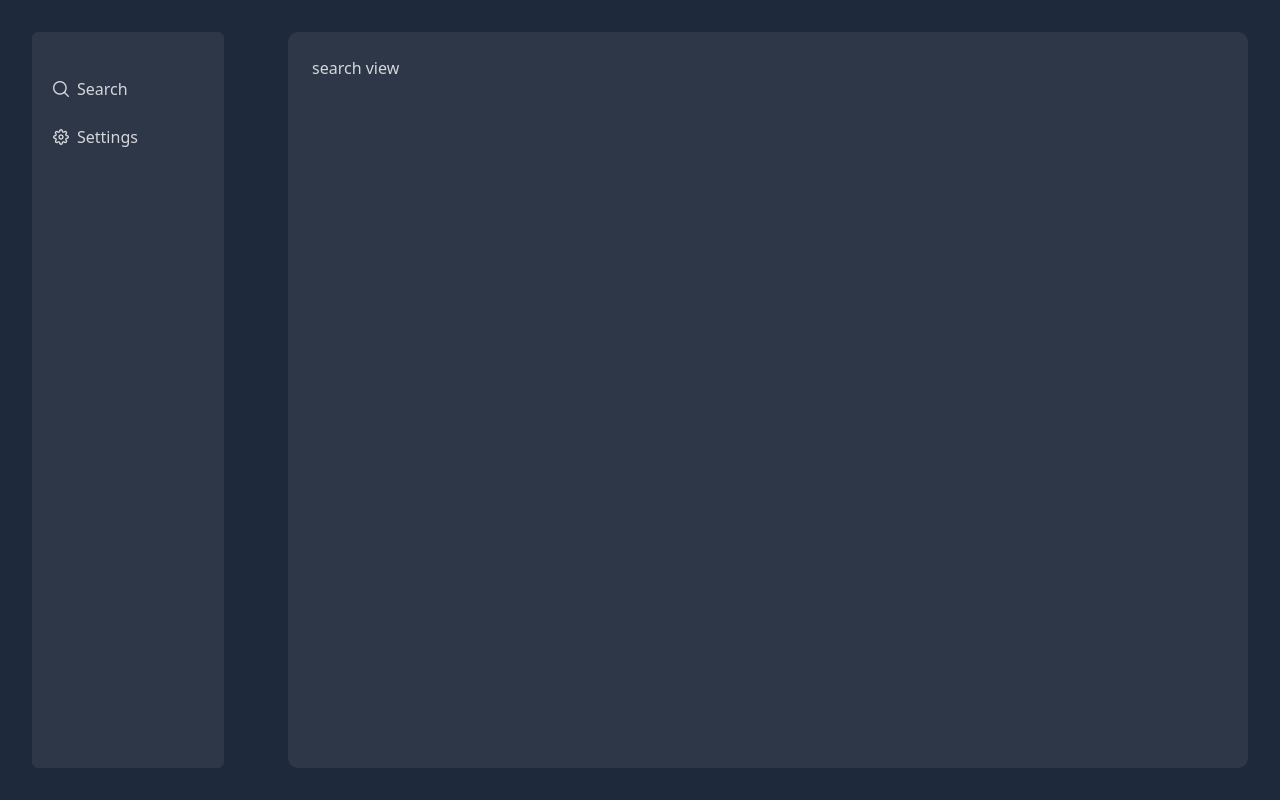
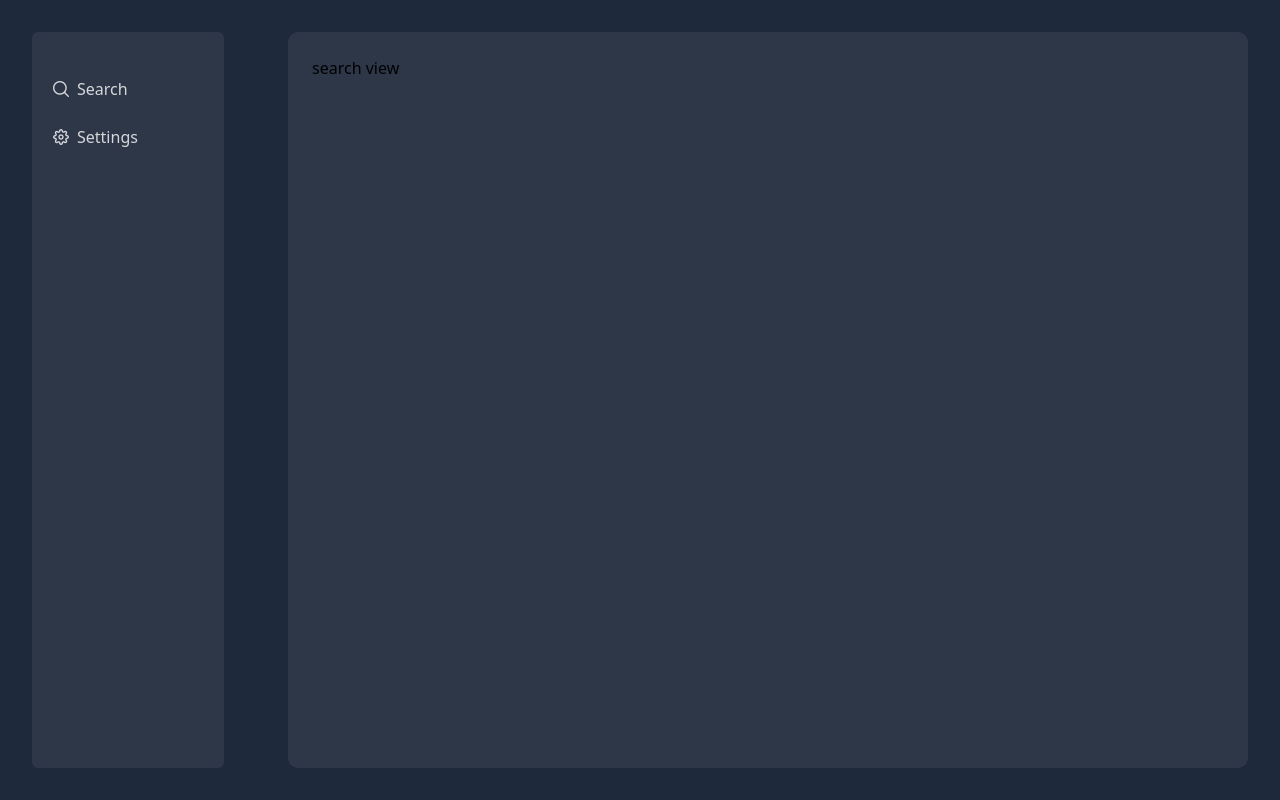
Before and after one commit to Stegnerd/vgtracker, a Vue app: page /#/search in a window 1280 px wide. Built offline with nearby package versions, Linux system fonts and the light colour scheme.

Commit message:
truncate out bad classes

```diff
--- a/src/layouts/LayoutDefault.vue
+++ b/src/layouts/LayoutDefault.vue
@@ -7,7 +7,7 @@ import NavBar from '../components/NavBar.vue';
     <div class='relative flex flex-grow'>
       <NavBar class='p-6 space-y-6 w-64'></NavBar>
       <Suspense>
-        <main class='bg-white dark:bg-surface-700 text-surface-700 flex-1 p-6 main-card dark:text-white/80'>
+        <main class='bg-white dark:bg-surface-700  flex-1 p-6 main-card'>
           <RouterView></RouterView>
         </main>
       </Suspense>
--- a/src/views/SettingView.vue
+++ b/src/views/SettingView.vue
@@ -22,7 +22,7 @@ const schema = yup.object({
   twitchClientSecret: yup.string().required(),
   theme: yup.string().required()
 })
-
+// TODO: https://tailwind.primevue.org/dropdown/#basic here for theme swutcher
 const {defineField, handleSubmit, errors,} = useForm({
   initialValues: {
     twitchClientId: cfg?.twitchClientId,
```
